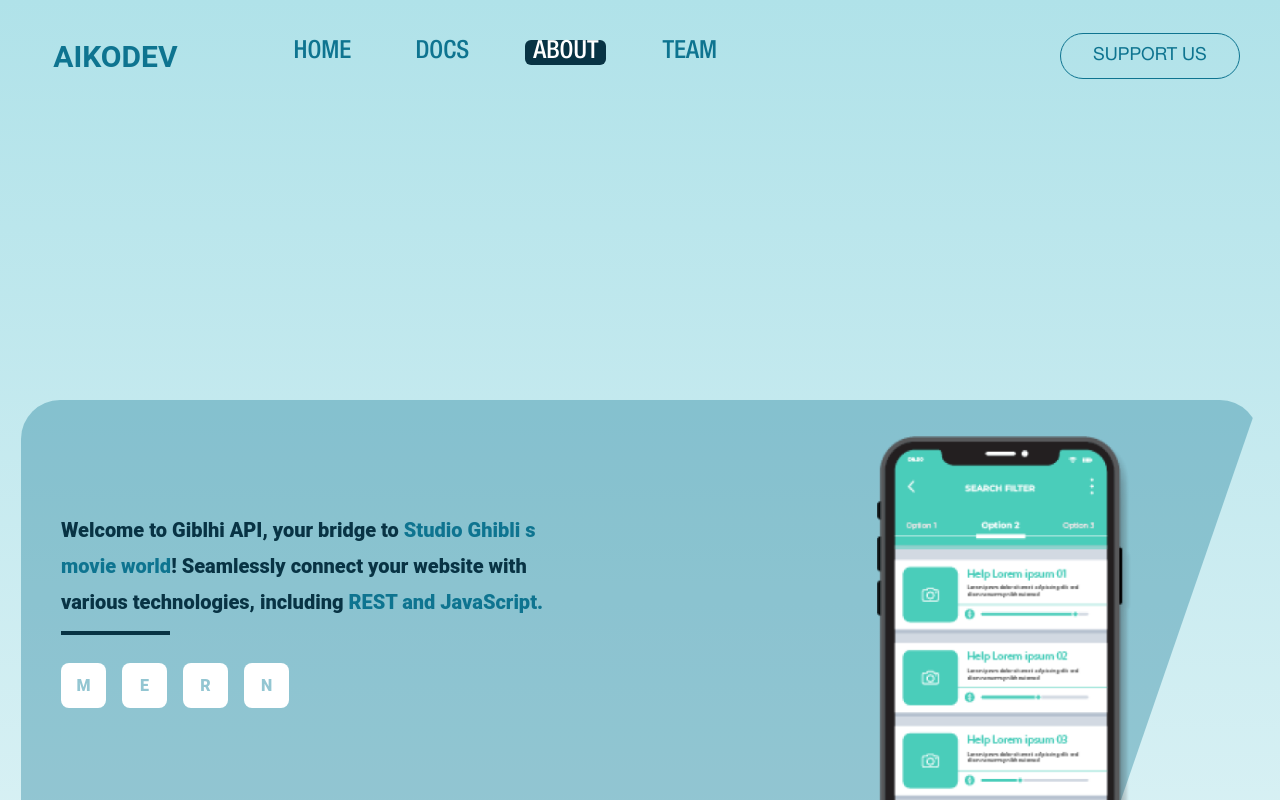
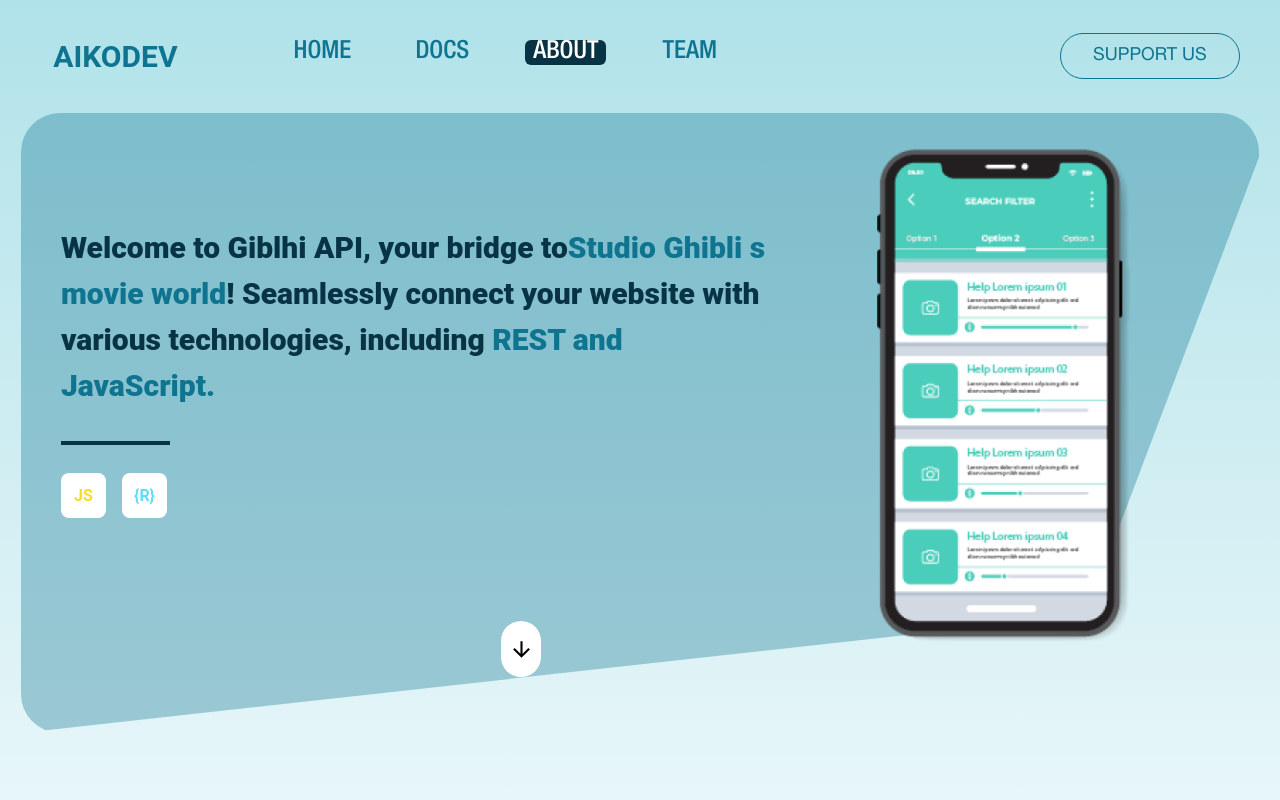
Before and after one commit to Aikodev-labs/Ghibli-API-platform, a React (Vite) app: page /about in a window 1280 px wide. Shown: the top 800 px of the page. Built offline with nearby package versions, Linux system fonts and the light colour scheme; what tailwindcss-animated would draw is missing.

Commit message:
Enhance About page layout and content, integrating HighlighterComponent for code display. Update styles for improved readability and responsiveness.

```diff
--- /dev/null
+++ b/src/assets/animations/animations.css
@@ -0,0 +1,14 @@
+/*Animations*/
+
+.fade-in {
+  animation: fadeIn 1s ease-in-out 200ms forwards;
+}
+
+@keyframes fadeIn {
+  from {
+    opacity: 0;
+  }
+  to {
+    opacity: 1;
+  }
+}
--- a/src/components/HighlighterComponent/HighlighterComponent.jsx
+++ b/src/components/HighlighterComponent/HighlighterComponent.jsx
@@ -24,6 +24,9 @@
     padding: "1rem !important",
     overflow: "visible !important",
     whiteSpace: "pre !important",
+    width: "100%",
+    height: "100%",
+    textShadow: "none !important",
   },
   ".token": {
     textShadow: "none !important",
@@ -41,11 +44,11 @@
   };
 
   const renderHighlighter = (isInModal = false) => (
-    <div className={`${isInModal ? "h-full" : ""}`}>
+    <div className={`${isInModal ? "h-full" : "h-full"}`}>
       <div
         className={`
           highlighter-container
-          ${isInModal ? "h-full" : "max-h-96"}
+          ${isInModal ? "h-full" : "max-h-96 h-full"}
           overflow-auto
           transition-all duration-200
           rounded-md
@@ -65,7 +68,7 @@
             background: "transparent",
             overflow: "visible",
             whiteSpace: "pre",
-            minWidth: "100%",
+            width: "100%",
           }}
         >
           {props.code}
--- /dev/null
+++ b/src/components/icons/JavaScript.jsx
@@ -0,0 +1,16 @@
+const JavaScript = (props) => (
+  <svg
+    xmlns="http://www.w3.org/2000/svg"
+    width="1em"
+    height="1em"
+    viewBox="0 0 1052 1052"
+    {...props}
+  >
+    <path fill="#f0db4f" d="M0 0h1052v1052H0z" />
+    <path
+      d="M965.9 801.1c-7.7-48-39-88.3-131.7-125.9-32.2-14.8-68.1-25.399-78.8-49.8-3.8-14.2-4.3-22.2-1.9-30.8 6.9-27.9 40.2-36.6 66.6-28.6 17 5.7 33.1 18.801 42.8 39.7 45.4-29.399 45.3-29.2 77-49.399-11.6-18-17.8-26.301-25.4-34-27.3-30.5-64.5-46.2-124-45-10.3 1.3-20.699 2.699-31 4-29.699 7.5-58 23.1-74.6 44-49.8 56.5-35.6 155.399 25 196.1 59.7 44.8 147.4 55 158.6 96.9 10.9 51.3-37.699 67.899-86 62-35.6-7.4-55.399-25.5-76.8-58.4-39.399 22.8-39.399 22.8-79.899 46.1 9.6 21 19.699 30.5 35.8 48.7 76.2 77.3 266.899 73.5 301.1-43.5 1.399-4.001 10.6-30.801 3.199-72.101zm-394-317.6h-98.4c0 85-.399 169.4-.399 254.4 0 54.1 2.8 103.7-6 118.9-14.4 29.899-51.7 26.2-68.7 20.399-17.3-8.5-26.1-20.6-36.3-37.699-2.8-4.9-4.9-8.7-5.601-9-26.699 16.3-53.3 32.699-80 49 13.301 27.3 32.9 51 58 66.399 37.5 22.5 87.9 29.4 140.601 17.3 34.3-10 63.899-30.699 79.399-62.199 22.4-41.3 17.6-91.3 17.4-146.6.5-90.2 0-180.4 0-270.9z"
+      fill="#323330"
+    />
+  </svg>
+);
+export default JavaScript;
--- a/src/pages/About.jsx
+++ b/src/pages/About.jsx
@@ -1,9 +1,9 @@
 import mobile from "/src/assets/images/mobile.png";
 //import { FaAngleDown, FaAngleUp } from 'react-icons/fa';
+import { useState } from "react";
 import { IoMdArrowDown, IoMdArrowUp } from "react-icons/io";
-
-
-import { useState } from "react";
+import "../assets/animations/animations.css";
+import HighlighterComponent from "../components/HighlighterComponent/HighlighterComponent";
 
 const About = () => {
   const [show, setShow] = useState(false);
@@ -13,48 +13,39 @@
   };
 
   return (
-    <main className="bg-sky-100 text-white  min-h-screen justify-center items-center flex flex-col py-[400px] ">
+    <main className="bg-sky-100 text-white  min-h-screen items-center flex flex-col mt-[113px]">
       <div className="relative">
         <article
           className="w-[1238px] bg-[#0E7490] bg-opacity-[0.34] rounded-[39px] flex pt-28 pl-10 relative
           transition-all duration-700 ease-in-out"
           style={{
             clipPath: show
-              ? "polygon(0 0, 100% 0, 74% 88%, 0% 100%)  "
-              : "polygon(0 0, 100% 0, 86% 81%, 0 100%) ",
+              ? "polygon(0 0, 101.35% 0, 74% 88%, 0% 100%)  "
+              : "polygon(0 0, 101.35% 0, 86% 81%, 0 100%) ",
             height: show ? "1087px" : "620px",
           }}
         >
           <div>
-            <p className="w-[711px] h-[119px] font-[800] text-[20px] leading-9">
+            <p className="w-[711px] min-h-[119px] mb-8 font-[800] text-[30px] leading-[46px] text-white">
               <span className="text-[#083344]">
                 Welcome to Giblhi API, your bridge to
-              </span>{" "}
+              </span>
               <span className="text-[#0E7490]">
-                Studio Ghibli s
-                <br />
-                movie world
+                Studio Ghibli s movie world
               </span>
               <span className="text-[#083344]">
-                ! Seamlessly connect your website with
-                <br />
-                various technologies, including
+                ! Seamlessly connect your website with various technologies,
+                including
               </span>
               <span className="text-[#0E7490]"> REST and JavaScript.</span>
             </p>
             <div className="border-t-[4px] border-[#083344] w-[109px] h-[1px] pb-7"></div>
             <div className="flex gap-4 font-[800]">
-              <div className="rounded-lg bg-white text-[#93C6D2] w-[45px] h-[45px]  flex items-center justify-center">
-                M
+              <div className="rounded-lg bg-white text-[#F7DF1E] w-[45px] h-[45px] flex items-center justify-center text-[16px] font-bold">
+                JS
               </div>
-              <div className="rounded-lg bg-white text-[#93C6D2] w-[45px] h-[45px] flex items-center justify-center">
-                E
-              </div>
-              <div className="rounded-lg bg-white text-[#93C6D2] w-[45px] h-[45px] flex items-center justify-center">
-                R
-              </div>
-              <div className="rounded-lg bg-white text-[#93C6D2] w-[45px] h-[45px] flex items-center justify-center">
-                N
+              <div className="rounded-lg bg-white text-[#61DAFB] w-[45px] h-[45px] flex items-center justify-center text-[16px] font-bold">
+                {"{R}"}
               </div>
             </div>
           </div>
@@ -64,7 +55,7 @@
     justify-center absolute top-[508px] left-[480px]"
               onClick={toggleShow}
             >
-             <IoMdArrowDown className="text-[25px]"  />
+              <IoMdArrowDown className="text-[25px]" />
             </button>
           )}
           {show && (
@@ -73,37 +64,42 @@
     justify-center absolute top-[957px] left-[480px] "
               onClick={toggleShow}
             >
-            <IoMdArrowUp className="text-[25px]" />
+              <IoMdArrowUp className="text-[25px]" />
             </button>
           )}
 
           {show && (
-            <div className="flex absolute top-[654px] items-center left-[50px] gap-x-9">
-              <div className="w-[249px] h-[245px] bg-gray-400"></div>
+            <div className="flex absolute top-[654px] items-center left-[50px] gap-x-9 fade-in opacity-0">
+              <div className="bg-cyan950 rounded-md w-[280px] h-[192px]">
+                <HighlighterComponent
+                  code={`const response = await fetch("https://ghibliapi.vercel.app/films");
+const data = await response.json();
+console.log(data);`}
+                  wrapLines={true}
+                />
+              </div>
               <div className="w-[597px] h-[189px]">
                 <p className="text-[#083344] text-[20px]">
-                  Lorem ipsum dolor sit amet, consectetur adipiscing elit. In
-                  iaculis dapibus ligula, finibus iaculis libero dapibus
-                  rhoncus. Class aptent taciti sociosqu ad litora torquent per
-                  conubia nostra, per inceptos himenaeos. Vivamus scelerisque
-                  ante nibh, in condimentum massa luctus ut. Etiam varius
-                  posuere nunc efficitur laoreet. Nunc gravida auctor mauris,
-                  non pharetra ex aliquet a.
+                  The Ghibli API gives you instant access to the magical worlds
+                  of Studio Ghibli — from legendary characters to iconic
+                  locations and movies. Whether you&apos;re building a blog, a
+                  learning app, or just playing with data, this API is free,
+                  easy to use, and full of charm. Explore film data, fetch your
+                  favorite characters, or build dashboards with RESTful
+                  endpoints — all with just a few lines of JavaScript.
                 </p>
               </div>
             </div>
           )}
           {show && (
-            <div className="absolute bottom-[514px] items-center righ-[120px]">
+            <div className="absolute bottom-[464px] items-center fade-in opacity-0">
               <div className="w-[597px] h-[189px]">
                 <p className="text-[#083344] text-[20px]">
-                  Lorem ipsum dolor sit amet, consectetur adipiscing elit. In
-                  iaculis dapibus ligula, finibus iaculis libero dapibus
-                  rhoncus. Class aptent taciti sociosqu ad litora torquent per
-                  conubia nostra, per inceptos himenaeos. Vivamus scelerisque
-                  ante nibh, in condimentum massa luctus ut. Etiam varius
-                  posuere nunc efficitur laoreet. Nunc gravida auctor mauris,
-                  non pharetra ex aliquet a.
+                  This project was built by fans, for fans — and developers like
+                  you. Our goal is to provide a smooth, open-source API
+                  experience that helps you learn, build, and have fun. Want to
+                  contribute? Check out the GitHub repo or join the team behind
+                  Aikodev and help this magical world grow.
                 </p>
               </div>
             </div>
```
Also changed, not shown: src/components/icons/ReactIcon.jsx (added, +26 -0 lines), src/assets/images/kiki.gif (added).
